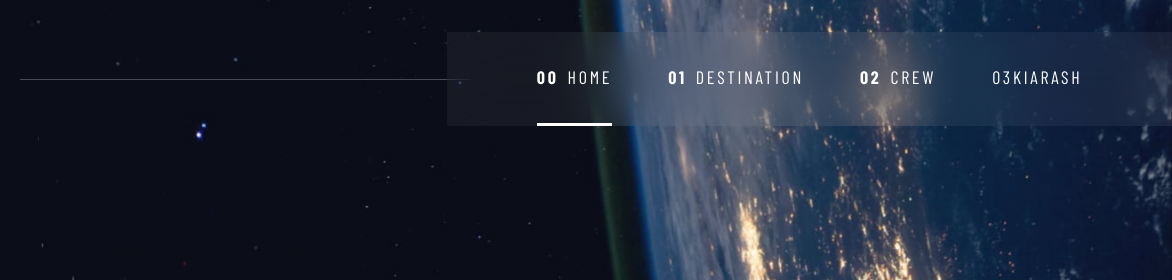
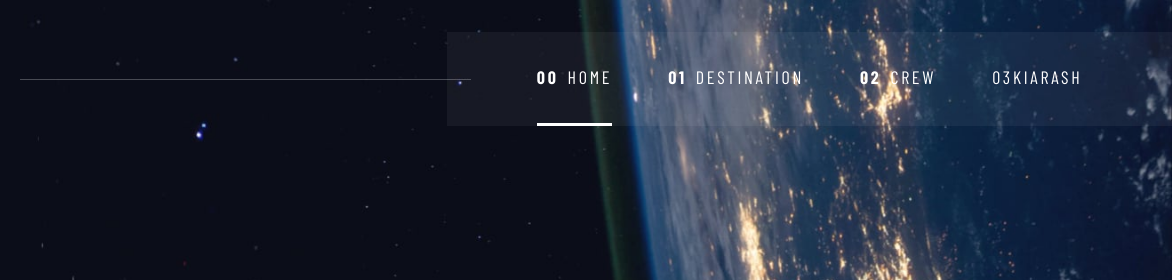
Before and after one commit to kiarashSajadian/build-a-space-travel-website, a plain HTML site: page index.html in a window 1280 px wide. Shown: the top 280 px of the page, 108-1280 px from the left. Drawn offline with nearby package versions, Linux system fonts and the light colour scheme; a web font is replaced by a local one.

Commit message:
navbar backdrop edit

```diff
--- a/index.css
+++ b/index.css
@@ -290,7 +290,7 @@ select {
     padding: 0;
     margin: 0;
     background: hsl( var(--clr-white) / 0.05);
-    backdrop-filter: blur(1.5rem);
+    backdro(0.5rem);
 }
 
 .primary-navigation a {
```
